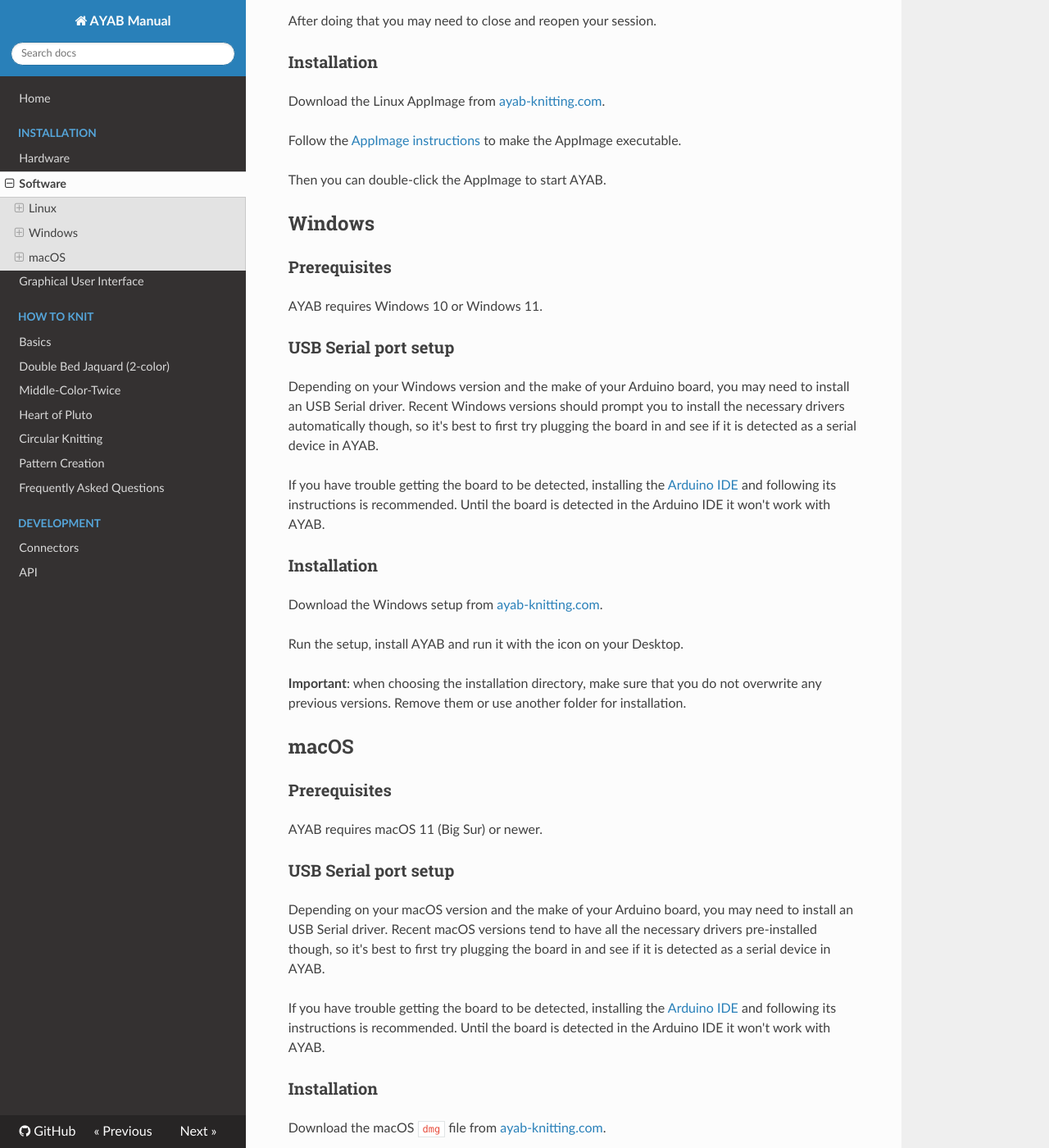
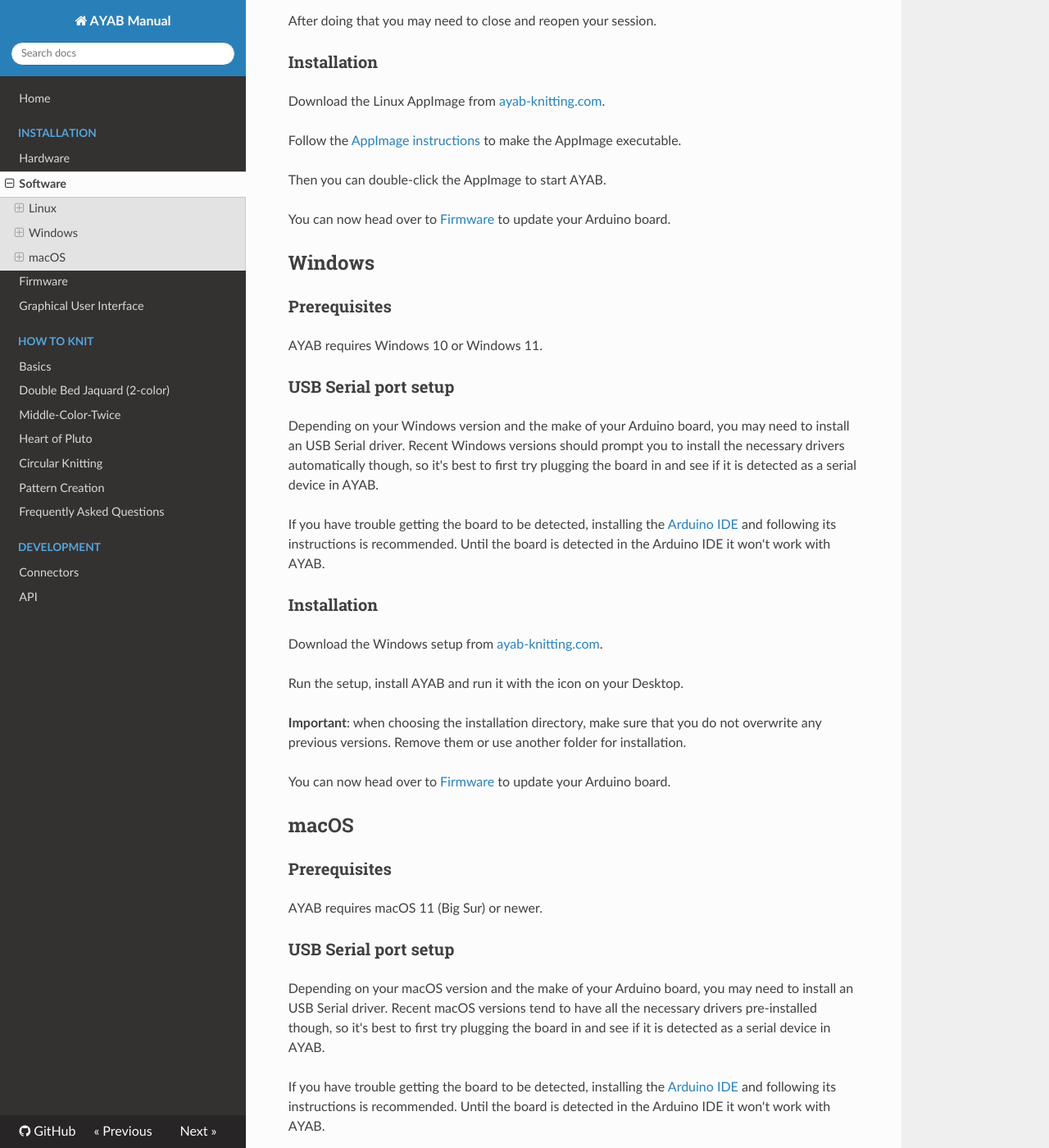
Before and after one commit to AllYarnsAreBeautiful/ayab-manual, an MkDocs documentation site: the page built from docs/installation/software.md, in a window 1280 px wide and 1400 px high, scrolled down 995 px. Shown: the whole window at 82% size. Built offline with MkDocs 1.6.1, drawn with Linux system fonts in a browser that asks for light colours; nearby versions of some CDN libraries; some of the changed text lies outside the part shown.

Commit message:
Add firmware uploading instructions

```diff
--- a/docs/installation/software.md
+++ b/docs/installation/software.md
@@ -39,6 +39,8 @@ Follow the [AppImage instructions](https://docs.appimage.org/introduction/quicks
 
 Then you can double-click the AppImage to start AYAB.
 
+You can now head over to [Firmware](./firmware.md) to update your Arduino board.
+
 ## Windows
 
 ### Prerequisites
@@ -58,6 +60,8 @@ Download the Windows setup from [ayab-knitting.com](https://ayab-knitting.com/ay
 Run the setup, install AYAB and run it with the icon on your Desktop.
 
 **Important**: when choosing the installation directory, make sure that you do not overwrite any previous versions. Remove them or use another folder for installation.
+
+You can now head over to [Firmware](./firmware.md) to update your Arduino board.
 
 ## macOS
 
@@ -107,3 +111,5 @@ You now get the option of opening the application:
 ![](../img/macos/ayab-app-confirm-open.png)
 
 You only have to do this confirmation once. Until you overwrite the app with a different version, macOS will remember you authorized it to run and not bother you again when you run it.
+
+You can now head over to [Firmware](./firmware.md) to update your Arduino board.
--- a/mkdocs.yml
+++ b/mkdocs.yml
@@ -8,6 +8,7 @@ nav:
   - Installation:
       - Hardware: installation/hardware.md
       - Software: installation/software.md
+      - Firmware: installation/firmware.md
   - Graphical User Interface: gui.md
   - How To Knit:
     - Basics: how_to_knit/basics.md
```
Also changed, not shown: docs/installation/firmware.md (added, +37 -0 lines), docs/img/firmware-flashing-done.png (added), docs/img/firmware-flashing-utility.png (added), docs/img/menu-tools-load-firmware.png (added).
